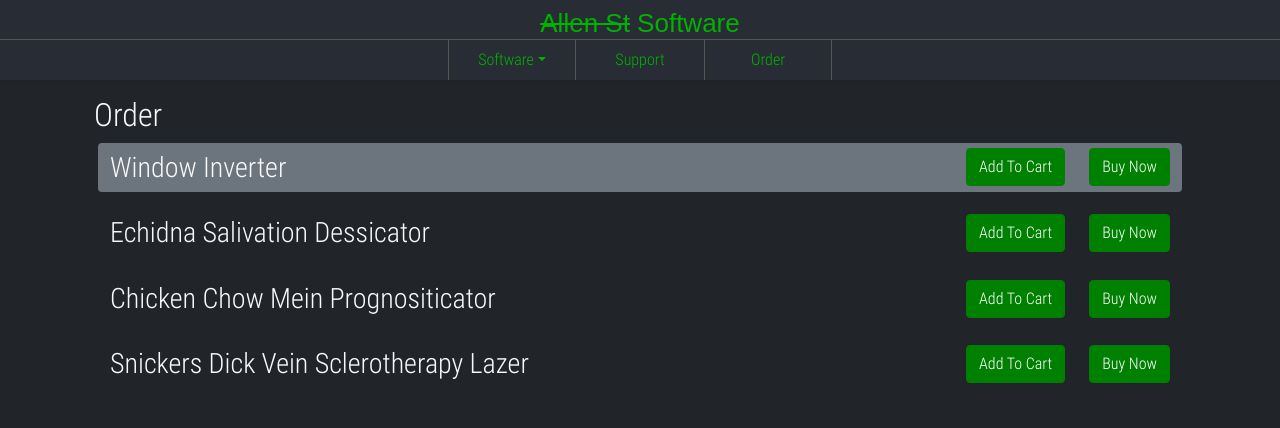
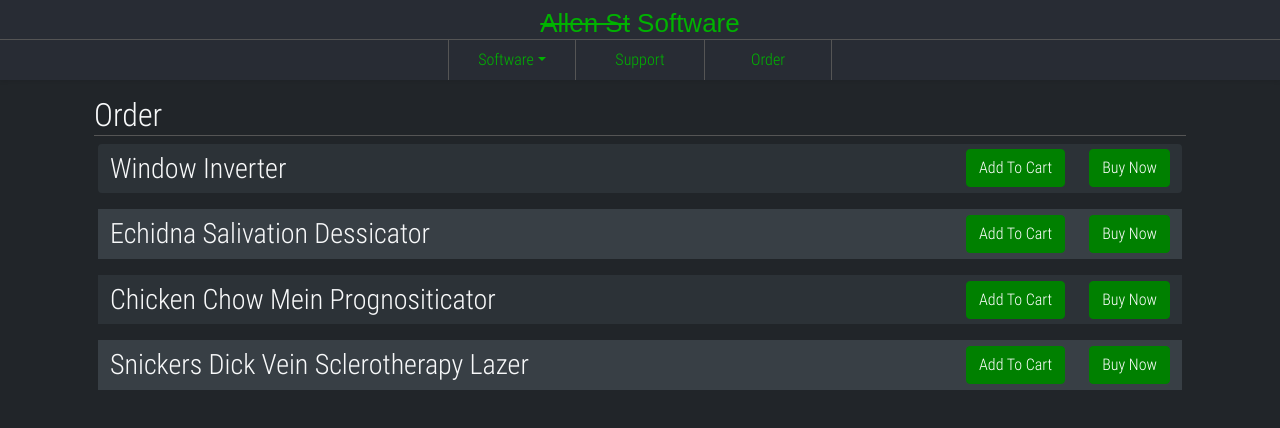
Before and after one commit to jmash/ds_studio, a React (Create React App) app: page /order in a window 1280 px wide. Shown: the top 428 px of the page. Built offline with nearby package versions, Linux system fonts and the light colour scheme.

Commit message:
:lipstick: Order page first version finished

```diff
--- a/src/routes/Order/Order.js
+++ b/src/routes/Order/Order.js
@@ -4,9 +4,9 @@ export default function Order() {
     return (
       <main className="py-3">
         <Container>
-        <h2 className="text-center text-md-start text-center">Order</h2>
-            <Stack className="px-3" gap={3}>
-                <Row className="rounded bg-secondary">
+        <h2 className="border-bottom text-center text-md-start text-center">Order</h2>
+            <Stack className="alt-shade-rows px-3" gap={3}>
+                <Row className="rounded">
                     <Col className="text-center text-sm-center text-md-start">
                         <h3 className="mb-2 mt-2">Window Inverter</h3>
                     </Col>
```
